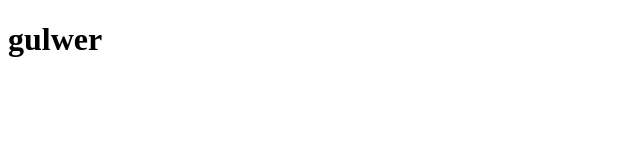
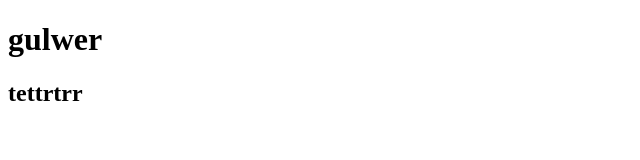
Before and after one commit to gulerpasayeva7777/myproject, a plain HTML site: page index.html in a window 1280 px wide. Shown: the whole page, without its empty margins (0-640 px from the left). Drawn offline with Linux system fonts and the light colour scheme.

Commit message:
Add first in html

```diff
--- a/index.html
+++ b/index.html
@@ -8,5 +8,6 @@
 </head>
 <body>
     <h1>gulwer</h1>
+    <h2>tettrtrr</h2>
 </body>
 </html>
```
